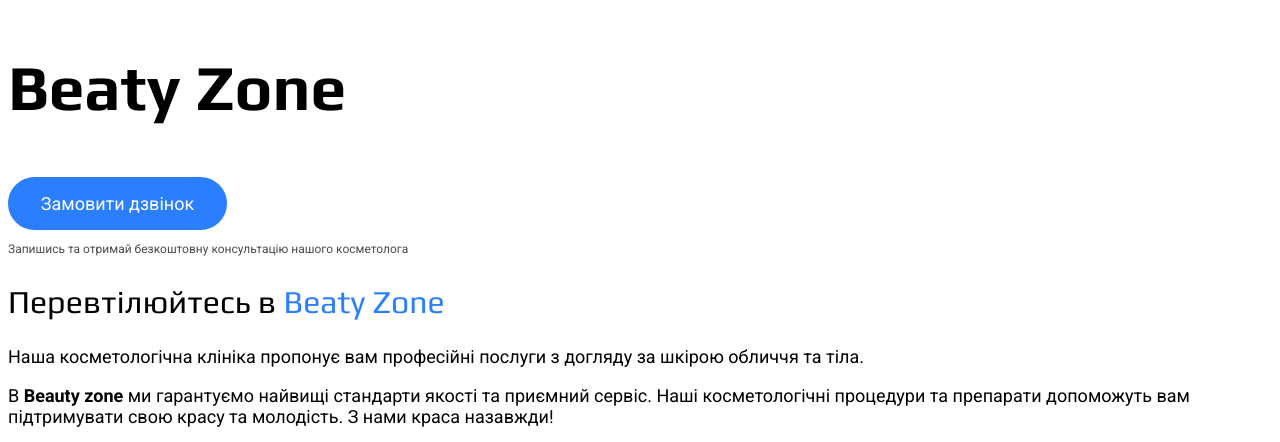
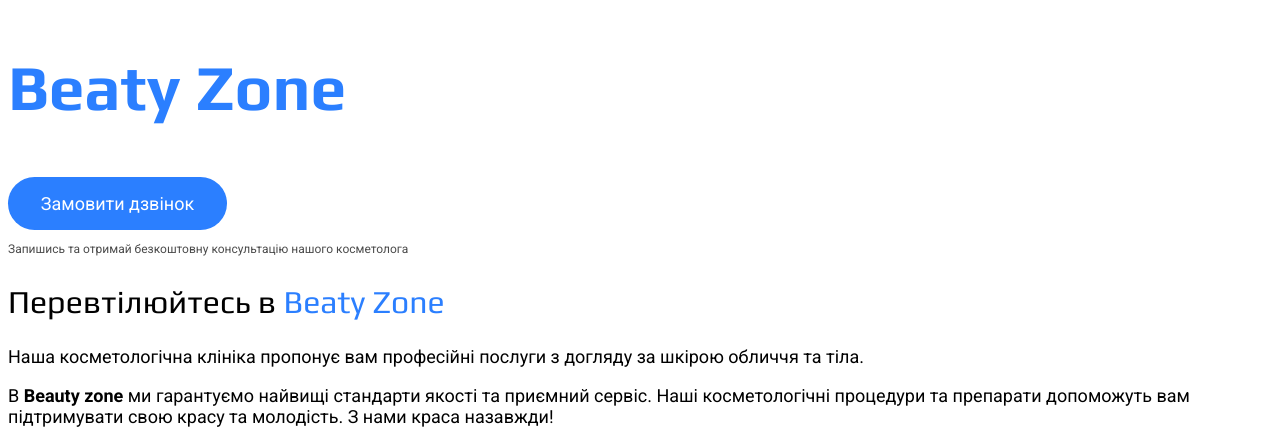
Before and after one commit to okorolchuk/genious_homework_1, a plain HTML site: page genius-homework-1/index.html in a window 1280 px wide. Shown: the part 309-751 px from the top of the page. Drawn offline with Linux system fonts and the light colour scheme.

Commit message:
Update style.css

```diff
--- a/genius-homework-1/style.css
+++ b/genius-homework-1/style.css
@@ -29,6 +29,7 @@ h1{
     font-size: 64px;
     font-weight: 700;
     font-family: "Play", serif;
+    color: var(--color-primary-light-blue);
 }
 ul{
     list-style-type: none;
```
